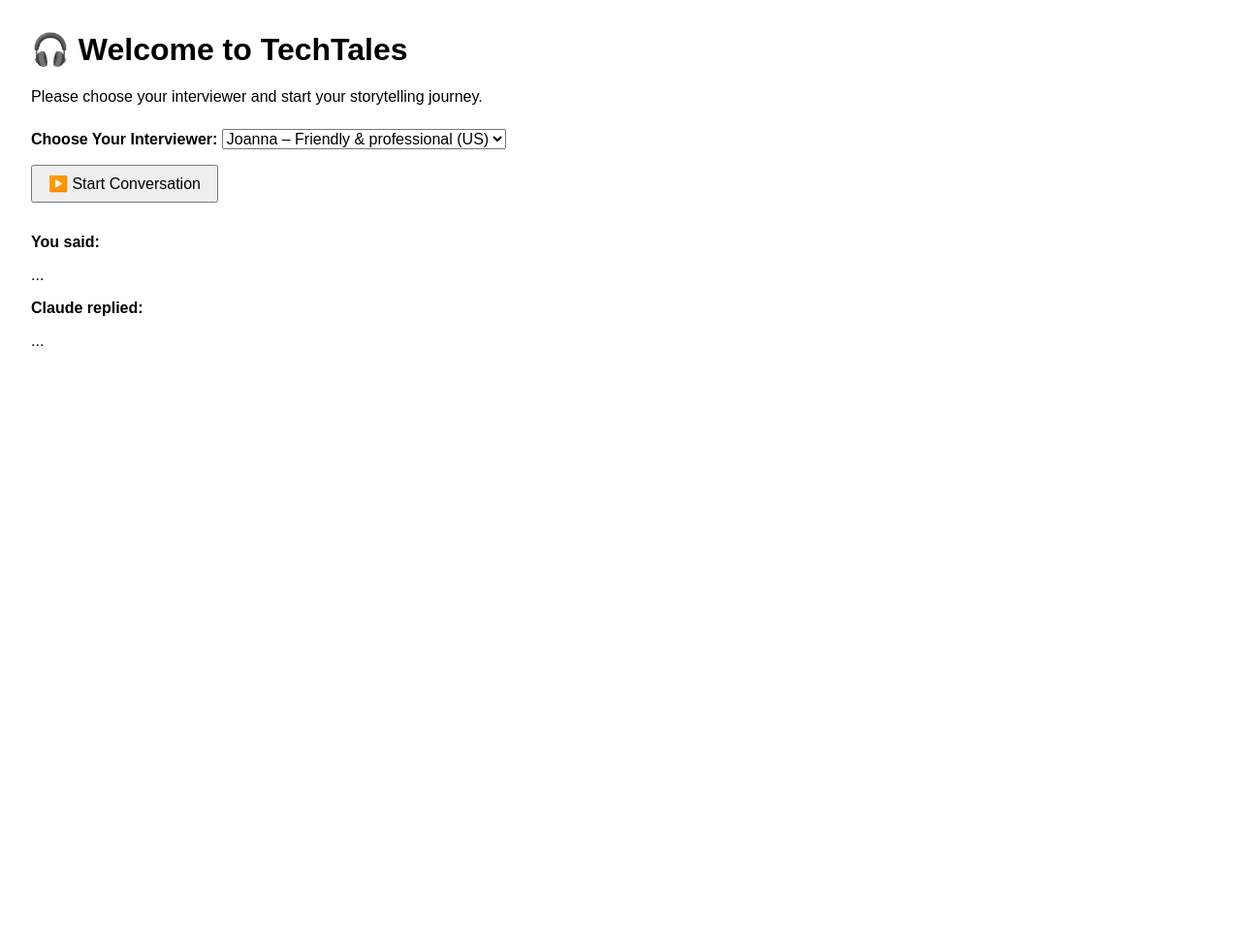
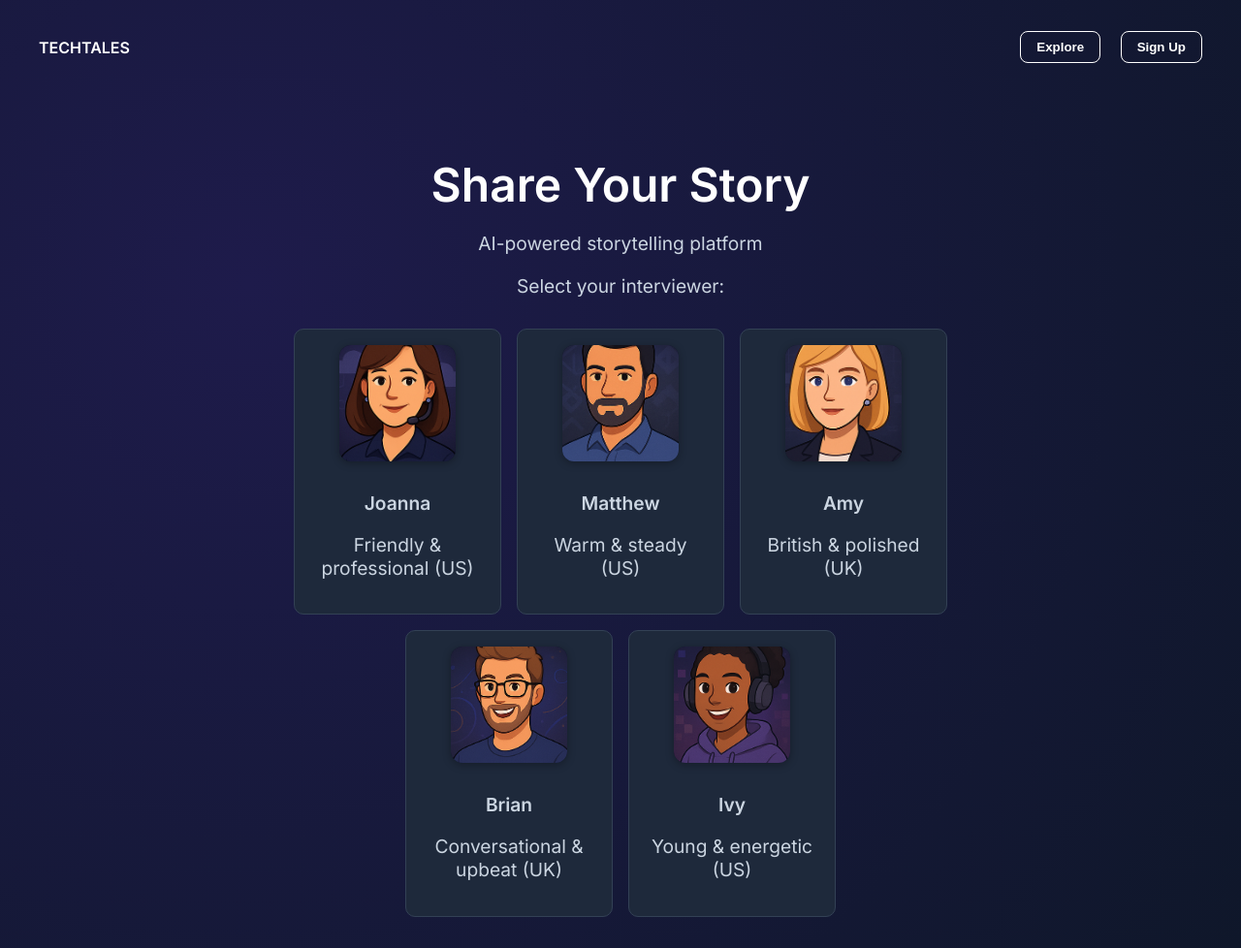
Before and after one commit to jnew00/techtales, a Flask app: page / in a window 1280 px wide. Shown: the whole page at 97% size. Before the commit the page ends 357 px from the top, so only its background shows below. Run offline with Flask 3, Linux system fonts and the light colour scheme.

Commit message:
Refactor code structure for improved readability and maintainability

```diff
--- a/app-polly.py
+++ b/app-polly.py
@@ -86,7 +86,8 @@ def process():
     return jsonify({
         "transcript": transcript,
         "response": response_text,
-        "audio_url": f"/static/{audio_filename}"
+        "audio_url": f"/static/{audio_filename}",
+        "audio_id": f"audio-{uuid.uuid4()}"
     })
 
 
--- a/templates/index.html
+++ b/templates/index.html
@@ -4,68 +4,158 @@
   <meta charset="UTF-8" />
   <meta name="viewport" content="width=device-width, initial-scale=1.0" />
   <title>TechTales</title>
+  <link href="https://fonts.googleapis.com/css2?family=Inter:wght@400;600&display=swap" rel="stylesheet" />
   <style>
     body {
-      font-family: sans-serif;
-      margin: 2rem;
+      margin: 0;
+      font-family: 'Inter', sans-serif;
+      background: radial-gradient(circle at 20% 30%, #1e1b4b, #0f172a);
+      color: #fff;
+      display: flex;
+      flex-direction: column;
+      align-items: center;
+      padding: 2rem;
     }
-    .label {
-      font-weight: bold;
-      margin-top: 1rem;
+    header {
+      width: 100%;
+      display: flex;
+      justify-content: space-between;
+      align-items: center;
+      max-width: 1200px;
+      margin-bottom: 4rem;
     }
-    button {
-      margin-top: 1rem;
+    .nav-links button {
+      background: transparent;
+      color: #fff;
+      border: 1px solid #fff;
       padding: 0.5rem 1rem;
-      font-size: 1rem;
+      border-radius: 8px;
+      font-weight: 600;
+      margin-left: 1rem;
+      cursor: pointer;
     }
-    select {
-      font-size: 1rem;
-      margin-top: 0.5rem;
+    .headline {
+      text-align: center;
+      max-width: 700px;
     }
-    .output {
+    .headline h1 {
+      font-size: 3rem;
+      margin-bottom: 0.5rem;
+    }
+    .headline p {
+      font-size: 1.2rem;
+      color: #cbd5e1;
+    }
+    .interviewer-grid {
+      display: flex;
+      flex-wrap: wrap;
+      justify-content: center;
+      gap: 1rem;
       margin-top: 2rem;
     }
+    .interviewer-card {
+      background-color: #1e293b;
+      border: 1px solid #334155;
+      border-radius: 10px;
+      padding: 1rem;
+      width: 180px;
+      text-align: center;
+      cursor: pointer;
+      transition: transform 0.2s ease;
+    }
+    .interviewer-card:hover {
+      transform: scale(1.05);
+    }
+    .interviewer-card img {
+      width: 120px;
+      height: 120px;
+      border-radius: 12px;
+      object-fit: cover;
+      background-color: #0f172a;
+      margin-bottom: 0.5rem;
+      box-shadow: 0 2px 8px rgba(0,0,0,0.3);
+    }
     audio {
+      margin-top: 1.5rem;
+      display: block;
+      margin-left: auto;
+      margin-right: auto;
+    }
+    audio:not(:last-child) {
+      display: none;
+    }
+    .intro-text {
+      font-size: 1rem;
+      color: #cbd5e1;
       margin-top: 1rem;
     }
   </style>
 </head>
 <body>
-  <h1>🎧 Welcome to TechTales</h1>
-  <p>Please choose your interviewer and start your storytelling journey.</p>
+  <header>
+    <div><strong>TECHTALES</strong></div>
+    <div class="nav-links">
+      <button>Explore</button>
+      <button>Sign Up</button>
+    </div>
+  </header>
+  <main class="headline" id="introSection">
+    <h1>Share Your Story</h1>
+    <p>AI-powered storytelling platform</p>
+    <p>Select your interviewer:</p>
+    <div class="interviewer-grid">
+      <div class="interviewer-card" onclick="startConversation('Joanna')">
+        <img src="/static/joanne.png" alt="Joanna" />
+        <p><strong>Joanna</strong></p>
+        <p>Friendly & professional (US)</p>
+      </div>
+      <div class="interviewer-card" onclick="startConversation('Matthew')">
+        <img src="/static/matt.png" alt="Matthew" />
+        <p><strong>Matthew</strong></p>
+        <p>Warm & steady (US)</p>
+      </div>
+      <div class="interviewer-card" onclick="startConversation('Amy')">
+        <img src="/static/amy.png" alt="Amy" />
+        <p><strong>Amy</strong></p>
+        <p>British & polished (UK)</p>
+      </div>
+      <div class="interviewer-card" onclick="startConversation('Brian')">
+        <img src="/static/brian.png" alt="Brian" />
+        <p><strong>Brian</strong></p>
+        <p>Conversational & upbeat (UK)</p>
+      </div>
+      <div class="interviewer-card" onclick="startConversation('Ivy')">
+        <img src="/static/ivy.png" alt="Ivy" />
+        <p><strong>Ivy</strong></p>
+        <p>Young & energetic (US)</p>
+      </div>
+    </div>
+  </main>
 
-  <label for="voiceSelect" class="label">Choose Your Interviewer:</label>
-  <select id="voiceSelect">
-    <option value="Joanna">Joanna – Friendly & professional (US)</option>
-    <option value="Matthew">Matthew – Warm & steady (US)</option>
-    <option value="Amy">Amy – British & polished (UK)</option>
-    <option value="Brian">Brian – Conversational & upbeat (UK)</option>
-    <option value="Ivy">Ivy – Young & energetic (US)</option>
-  </select>
-
-  <br />
-  <button id="startBtn">▶️ Start Conversation</button>
-  <button id="recordBtn" style="display:none;"> 🎤 Start Recording </button>
-
-  <div class="output">
+  <div class="headline" id="conversationSection" style="display:none;">
+    <h2 id="interviewerName"></h2>
+    <p class="intro-text" id="introText"></p>
+    <audio id="introAudio" controls style="display:none;"></audio>
+    <audio id="audioPlayer" controls style="display:none;"></audio>
+    <button id="recordBtn" style="display:none;">🎤 Start Recording</button>
     <p class="label">You said:</p>
     <p id="transcript">...</p>
-
     <p class="label">Claude replied:</p>
     <p id="response">...</p>
-
-    <audio id="introAudio" style="display:none;"></audio>
-    <audio id="audioPlayer" controls style="display:none;"></audio>
   </div>
 
   <script>
+    let selectedVoice = "";
+
     const recordBtn = document.getElementById("recordBtn");
-    const startBtn = document.getElementById("startBtn");
     const transcriptEl = document.getElementById("transcript");
     const responseEl = document.getElementById("response");
     const audioPlayer = document.getElementById("audioPlayer");
     const introAudio = document.getElementById("introAudio");
-    const voiceSelect = document.getElementById("voiceSelect");
+    const introSection = document.getElementById("introSection");
+    const conversationSection = document.getElementById("conversationSection");
+    const interviewerName = document.getElementById("interviewerName");
+    const introTextEl = document.getElementById("introText");
 
     let mediaRecorder;
     let chunks = [];
@@ -79,13 +169,33 @@
       return sessionId;
     }
 
-    startBtn.addEventListener("click", async () => {
-      startBtn.disabled = true;
-      const voice = voiceSelect.value;
+    // Typing effect for progressive text display
+    function typeText(element, text, delay = 60) {
+      element.textContent = "";
+      let i = 0;
+      const interval = setInterval(() => {
+        if (i < text.length) {
+          element.textContent += text.charAt(i);
+          i++;
+        } else {
+          clearInterval(interval);
+        }
+      }, delay);
+    }
+
+    async function startConversation(voice) {
+      selectedVoice = voice;
+      introSection.style.display = "none";
+      conversationSection.style.display = "block";
+      interviewerName.textContent = `${voice}`;
+
+      const introText = `Hello, I'm ${voice}, your interviewer for a podcast called TechTales. Please tell us a little about yourself and what you want to talk about today.`;
+      // introTextEl.textContent = introText;
+      typeText(introTextEl, introText);
 
       const res = await fetch("/intro", {
         method: "POST",
-        body: JSON.stringify({ voice_id: voice }),
+        body: JSON.stringify({ voice_id: selectedVoice }),
         headers: { "Content-Type": "application/json" },
       });
 
@@ -97,7 +207,7 @@
       introAudio.onended = () => {
         recordBtn.style.display = "inline-block";
       };
-    });
+    }
 
     recordBtn.addEventListener("click", async () => {
       if (!mediaRecorder || mediaRecorder.state === "inactive") {
@@ -114,7 +224,7 @@
           const formData = new FormData();
           formData.append("audio", blob, "input.webm");
           formData.append("session_id", getSessionId());
-          formData.append("voice_id", voiceSelect.value);
+          formData.append("voice_id", selectedVoice);
 
           const res = await fetch("/process", {
             method: "POST",
@@ -123,9 +233,11 @@
 
           const data = await res.json();
           transcriptEl.textContent = data.transcript || "[No transcript returned]";
-          responseEl.textContent = data.response || "[No response returned]";
+          typeText(responseEl, data.response || "[No response returned]");
+          interviewerName.textContent = selectedVoice;
           audioPlayer.src = data.audio_url;
           audioPlayer.style.display = "block";
+          introAudio.style.display = "none";
           audioPlayer.play();
         };
       } else {
```
Also changed, not shown: static/amy.png (added), static/brian.png (added), static/ivy.png (added), static/joanne.png (added), static/matt.png (added), 1 other file.
